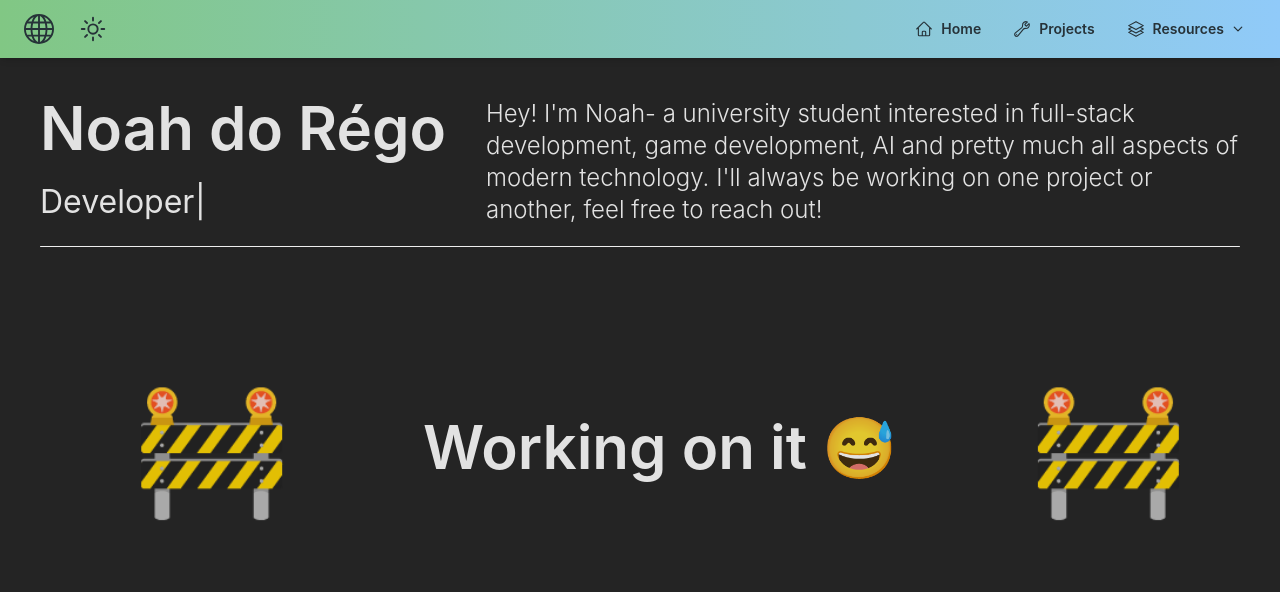
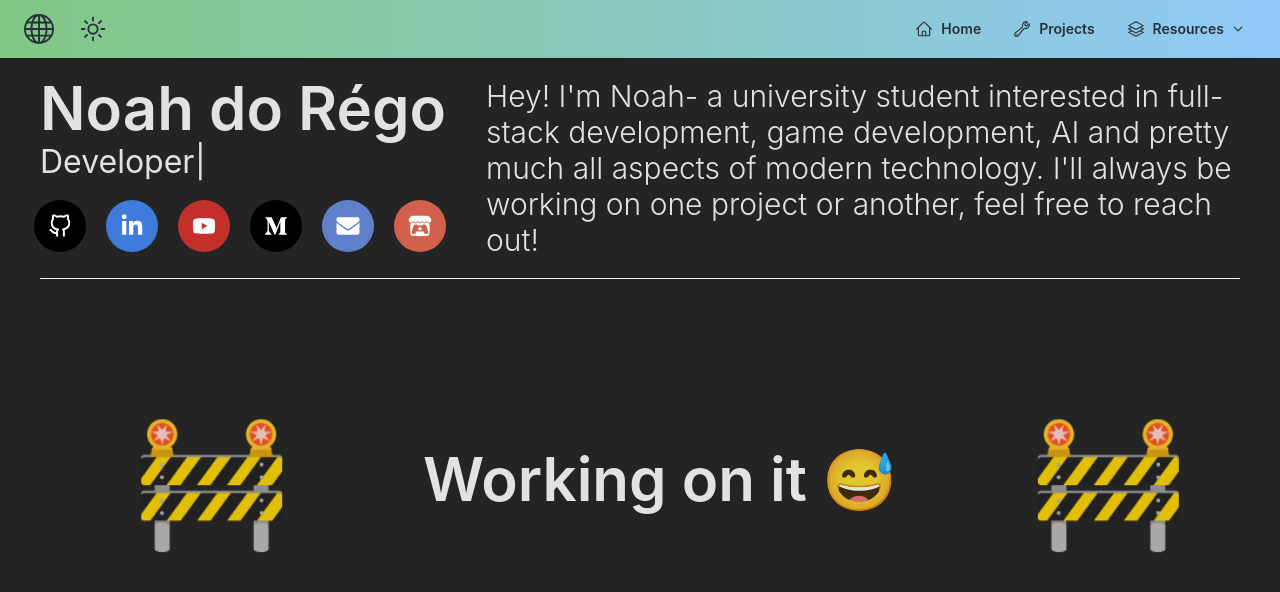
Before and after one commit to NoahdoRegoUO/personal-website, a React (Vite) app: page / in a window 1280 px wide. Shown: the top 592 px of the page. Built offline with nearby package versions, Linux system fonts and the light colour scheme.

Commit message:
Added contact buttons

```diff
--- a/src/pages/Home.tsx
+++ b/src/pages/Home.tsx
@@ -1,15 +1,23 @@
-import { Typography } from "@material-tailwind/react";
+import { Typography, IconButton } from "@material-tailwind/react";
 import { TypeAnimation } from "react-type-animation";
+import { FiGithub } from "react-icons/fi";
+import {
+  FaMediumM,
+  FaYoutube,
+  FaItchIo,
+  FaLinkedinIn,
+  FaEnvelope,
+} from "react-icons/fa";
 
 function Home() {
   return (
     <>
-      <div className="flex items-start justify-between">
+      <div className="md:flex items-start justify-between">
         <div className="min-w-fit">
-          <Typography variant="h1" className="ml-10 mt-10 text-6xl">
+          <Typography variant="h1" className="ml-10 mt-5 text-6xl">
             Noah do Régo
           </Typography>
-          <Typography variant="lead" className="ml-10 mt-5 text-md">
+          <Typography variant="lead" className="ml-10 text-md">
             <TypeAnimation
               sequence={[
                 // Same substring at the start will only be typed out once, initially
@@ -30,11 +38,43 @@ function Home() {
               repeat={Infinity}
             />
           </Typography>
+          <div className="flex items-center gap-8 w-full justify-left ml-10 mt-5">
+            <a href="https://github.com/NoahdoRegoUO" target="_blank">
+              <IconButton className="rounded-full scale-[1.3] bg-[#000000] shadow-none">
+                <FiGithub className="h-[18px] w-[18px]" />
+              </IconButton>
+            </a>
+            <a href="https://www.linkedin.com/in/noah-do-rego/" target="_blank">
+              <IconButton className="rounded-full scale-[1.3] bg-[#3f7bdd] shadow-none">
+                <FaLinkedinIn className="h-[18px] w-[18px]" />
+              </IconButton>
+            </a>
+            <a href="https://www.youtube.com/@its_deego" target="_blank">
+              <IconButton className="rounded-full scale-[1.3] bg-[#c4302b] shadow-none">
+                <FaYoutube className="h-[18px] w-[18px]" />
+              </IconButton>
+            </a>
+            <a href="https://noah-dorego.medium.com/" target="_blank">
+              <IconButton className="rounded-full scale-[1.3] bg-[#000000] shadow-none">
+                <FaMediumM className="h-[18px] w-[18px]" />
+              </IconButton>
+            </a>
+            <a href="mailto:noah.dorego@gmail.com" target="_blank">
+              <IconButton className="rounded-full scale-[1.3] bg-[#6080ca] shadow-none">
+                <FaEnvelope className="h-[18px] w-[18px]" />
+              </IconButton>
+            </a>
+            <a href="https://itsdeego.itch.io/" target="_blank">
+              <IconButton className="rounded-full scale-[1.3] bg-[#d1604c] shadow-none">
+                <FaItchIo className="h-[18px] w-[18px]" />
+              </IconButton>
+            </a>
+          </div>
         </div>
-        <div className="max-w-4xl mt-10 mx-10">
+        <div className="max-w-3xl mt-5 mx-10">
           <Typography
             variant="paragraph"
-            className="text-base md:text-lg lg:text-2xl"
+            className="text-base md:text-lg lg:text-3xl"
           >
             Hey! I'm Noah- a university student interested in full-stack
             development, game development, AI and pretty much all aspects of
```
